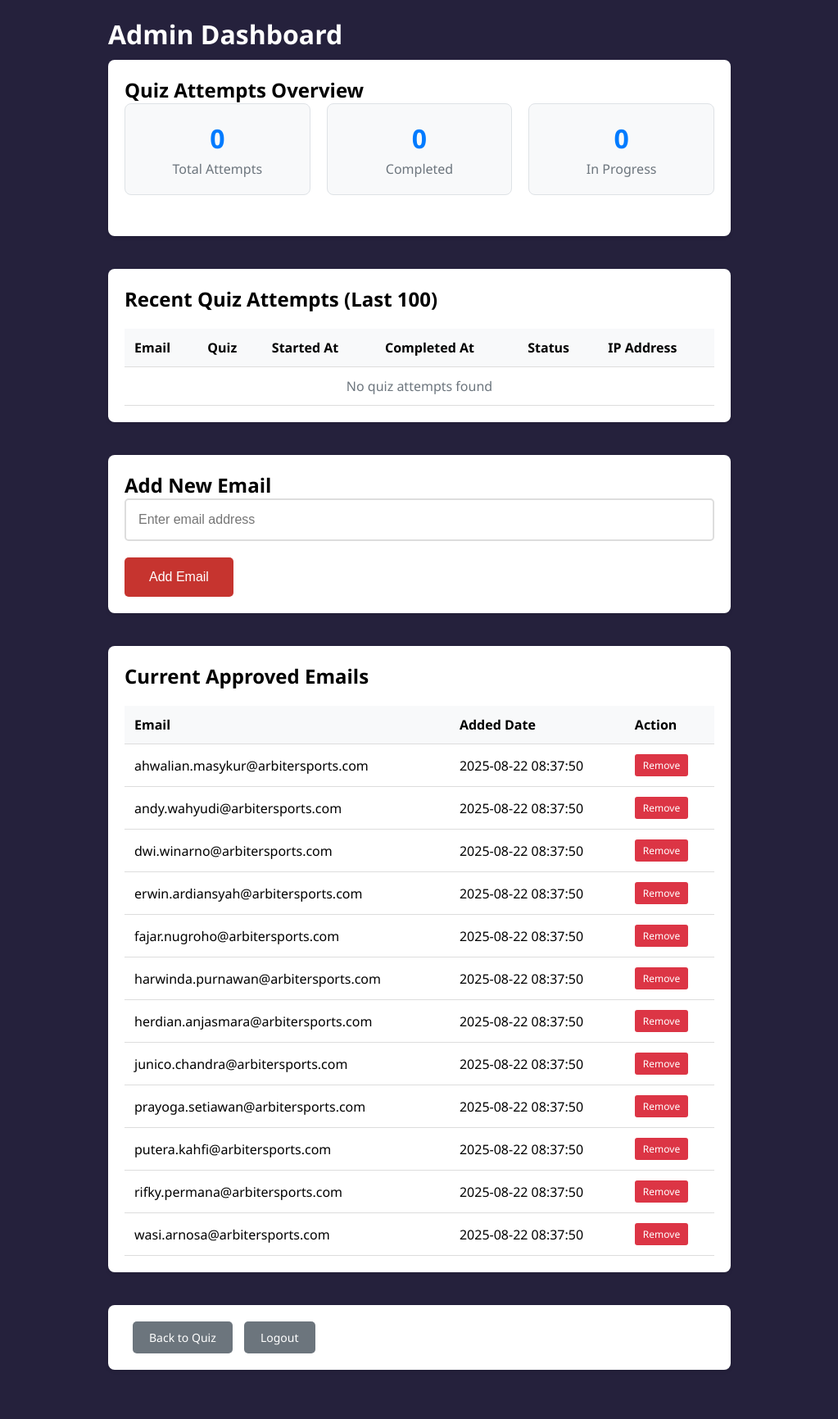
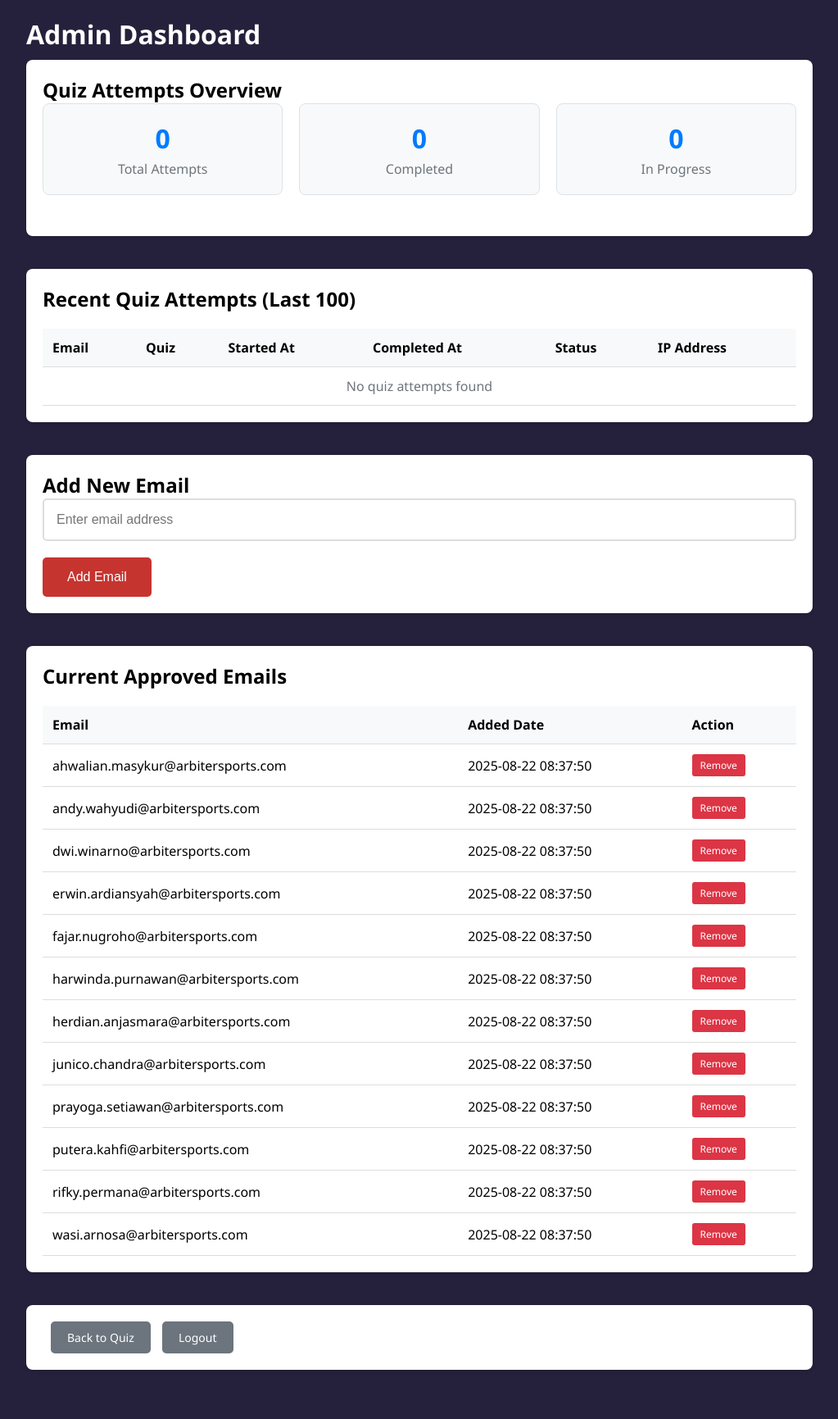
Before and after one commit to andywahyudi/quiz-dashboard, a PHP site: page /admin.php in a window 1280 px wide. Shown: the whole page at 82% size, without its empty margins (128-1151 px from the left). Run offline with PHP 8.4, Linux system fonts and the light colour scheme; the visitor is signed in with stand-in values (Sample User, id 1); data comes from the database, SQL or seed files in the repository; data that the repository does not hold is empty.

Commit message:
restyling

```diff
--- a/assets/style.css
+++ b/assets/style.css
@@ -15,7 +15,7 @@ body {
 
 .container {
     width: 100%;
-    max-width: 800px;
+    max-width: 1000px;
     padding: 20px;
 }
 
```
